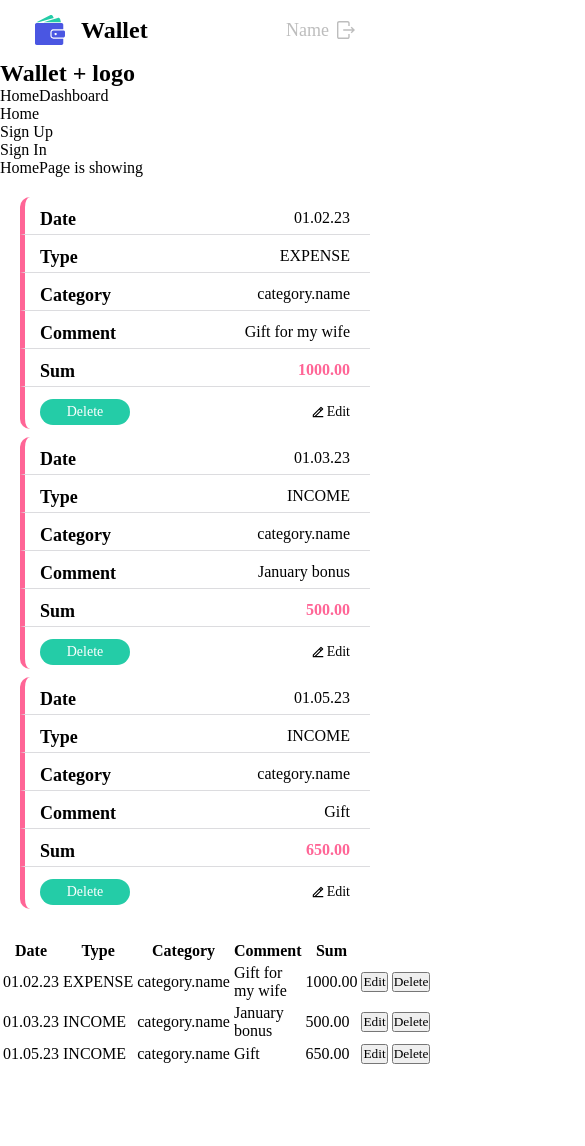
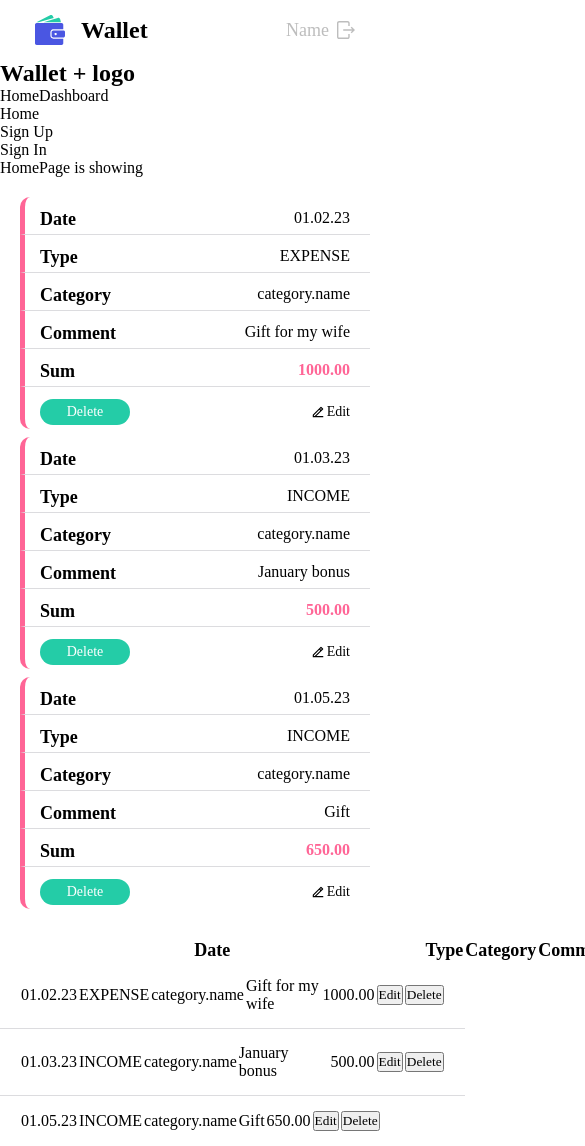
Before and after one commit to daryark/Wallet, a React (Create React App) app: page / in a window 390 px wide. Shown: the top 1146 px of the page, 585 px wide, since content can reach past the window. Before the commit the page ends 1067 px from the top, so only its background shows below. Built offline with nearby package versions, Linux system fonts and the light colour scheme.

Commit message:
started writing styles for transList tablet-desktop

```diff
--- a/src/components/TransitionsList/TransitionsList.jsx
+++ b/src/components/TransitionsList/TransitionsList.jsx
@@ -3,6 +3,12 @@ import { isModalAddTransactionOpen } from 'redux/global/globalSlice';
 import { deleteTransaction } from 'redux/transactions/trans-operations';
 import { setEditTransaction } from 'redux/transactions/transSlice';
 import transitions from './transitionsData.json';
+import {
+  StyledRow,
+  StyledTable,
+  StyledTbody,
+  StyledThead,
+} from './TransitionsList.styled';
 
 export const TransactionsList = () => {
   const dispatch = useDispatch();
@@ -15,8 +21,8 @@ export const TransactionsList = () => {
     dispatch(deleteTransaction(transitionId));
   };
   return (
-    <table>
-      <thead>
+    <StyledTable>
+      <StyledThead>
         <tr>
           <th>Date</th>
           <th>Type</th>
@@ -24,11 +30,11 @@ export const TransactionsList = () => {
           <th>Comment</th>
           <th>Sum</th>
         </tr>
-      </thead>
-      <tbody>
+      </StyledThead>
+      <StyledTbody>
         {transitions.map(
           ({ id, transactionDate, type, categoryId, comment, amount }) => (
-            <tr key={id}>
+            <StyledRow key={id}>
               <td>{transactionDate}</td>
               <td>{type}</td>
               <td>{categoryId}</td>
@@ -55,10 +61,10 @@ export const TransactionsList = () => {
                   Delete
                 </button>
               </td>
-            </tr>
+            </StyledRow>
           )
         )}
-      </tbody>
-    </table>
+      </StyledTbody>
+    </StyledTable>
   );
 };
--- a/src/components/TransitionsList/TransitionsList.styled.js
+++ b/src/components/TransitionsList/TransitionsList.styled.js
@@ -62,3 +62,37 @@ export const StyledEditBtn = styled.button`
   padding: 0;
   border: none;
 `;
+
+// ====================================== styled for tablet and desktop
+export const StyledTable = styled.table`
+  width: 100%;
+  border-collapse: collapse;
+  overflow: hidden;
+  /* text-align: center; */
+`;
+
+export const StyledThead = styled.thead`
+  /* width: 100%;
+  position: sticky;
+  z-index: 100; */
+  font-size: ${p => p.theme.fontSizes.m};
+  font-weight: ${p => p.theme.fontWeights.bold};
+  background-color: ${p => p.theme.color.bg_white};
+  border-radius: ${p => p.theme.radii.large};
+  padding: 16px 20px;
+`;
+
+export const StyledTbody = styled.tbody`
+  /* width: 100%; */
+  font-size: ${p => p.theme.fontSizes.s};
+`;
+
+export const StyledRow = styled.tr`
+  width: 100%;
+  display: inline-block;
+  padding: 14px 20px;
+  border-bottom: ${p => p.theme.borders.normal} #dcdcdf;
+  &:last-of-type {
+    border-bottom: none;
+  }
+`;
```
